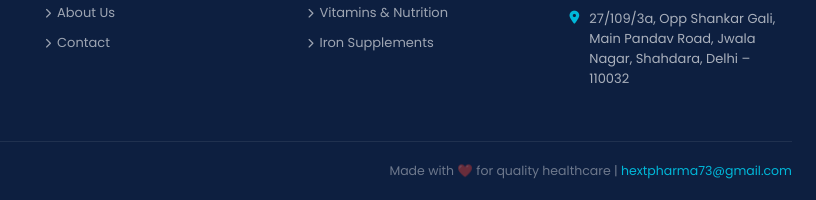
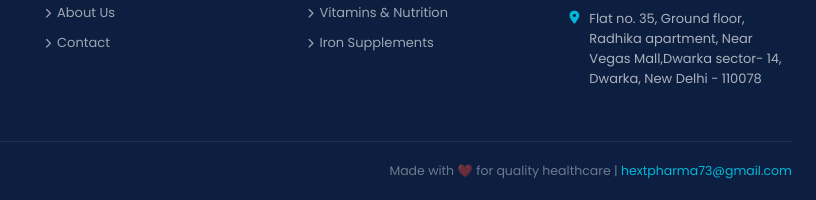
Before and after one commit to officialnirbhay6-lab/hextpharma11, a plain HTML site: page index.html.html in a window 1280 px wide. Shown: the part 4648-4848 px from the top of the page, 464-1280 px from the left. Drawn offline with Linux system fonts and the light colour scheme.

Commit message:
Update index.html.html

```diff
--- a/index.html.html
+++ b/index.html.html
@@ -660,7 +660,7 @@ footer{background:#0d1f40;color:rgba(255,255,255,.7);padding:56px 0 0}
         <a href="https://wa.me/919534891576" class="footer-contact-item" target="_blank"><i class="fab fa-whatsapp"></i> +91 95348 91576</a>
         <a href="tel:+919065395864" class="footer-contact-item"><i class="fas fa-phone"></i> +91 90653 95864</a>
         <a href="mailto:hextpharma73@gmail.com" class="footer-contact-item"><i class="fas fa-envelope"></i> hextpharma73@gmail.com</a>
-        <div class="footer-contact-item"><i class="fas fa-map-marker-alt"></i> 27/109/3a, Opp Shankar Gali, Main Pandav Road, Jwala Nagar, Shahdara, Delhi – 110032</div>
+        <div class="footer-contact-item"><i class="fas fa-map-marker-alt"></i> Flat no. 35, Ground floor, Radhika apartment, Near Vegas Mall,Dwarka sector- 14, Dwarka, New Delhi - 110078</div>
       </div>
     </div>
     <div class="footer-bottom">
```
